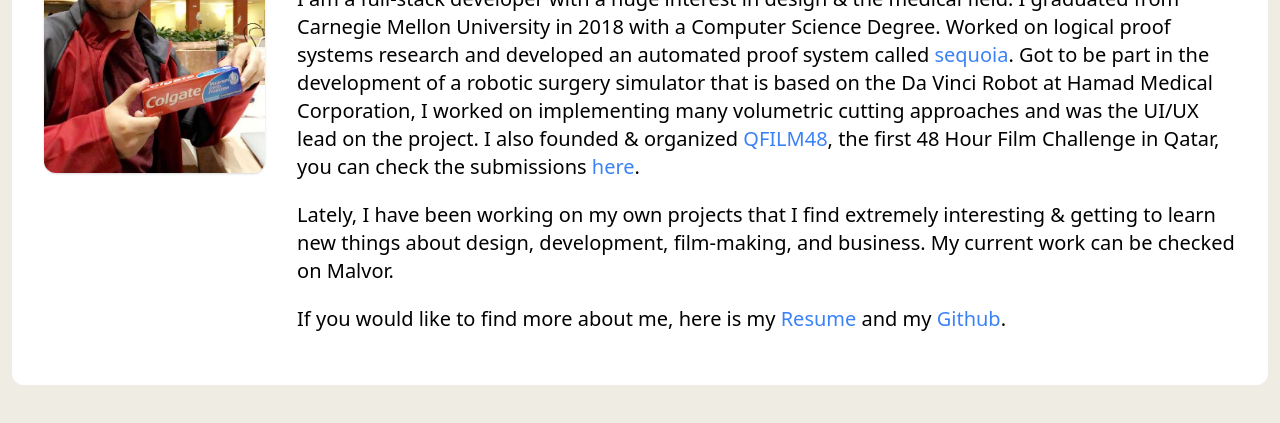
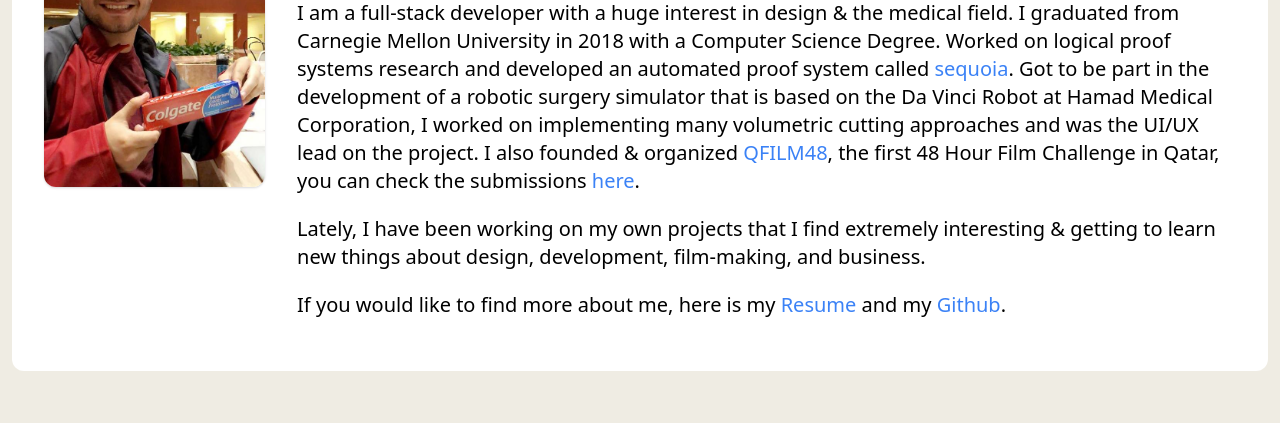
Before and after one commit to AboudFayad/aboudfayad.github.io, a plain HTML site: page index.html in a window 1280 px wide. Shown: the part 281-704 px from the top of the page. Drawn offline with nearby package versions, Linux system fonts and the light colour scheme.

Commit message:
Edit description of side projects

```diff
--- a/index.html
+++ b/index.html
@@ -25,7 +25,7 @@
                     I also founded & organized <a href="http://qfilm48.com" class="text-blue-500" target="_blank">QFILM48</a>, the first 48 Hour Film Challenge in Qatar, you can check the submissions <a href="https://www.youtube.com/channel/UCmUxBLSHvCaJz9s9xrkgUIw" class="text-blue-500" target="_blank">here</a>.
                     </p>
                     <p class="md:text-xl sm:text-lg font-light my-5">
-                        Lately, I have been working on my own projects that I find extremely interesting & getting to learn new things about design, development, film-making, and business. My current work can be checked on Malvor.</p>
+                        Lately, I have been working on my own projects that I find extremely interesting & getting to learn new things about design, development, film-making, and business.</p>
                     <p class="md:text-xl sm:text-lg font-light my-5">
                         If you would like to find more about me, here is my <a href="resume.pdf" class="text-blue-500" target="_blank">Resume</a> and my <a href="https://github.com/AboudFayad" class="text-blue-500" target="_blank">Github</a>.
                     </p>
```
